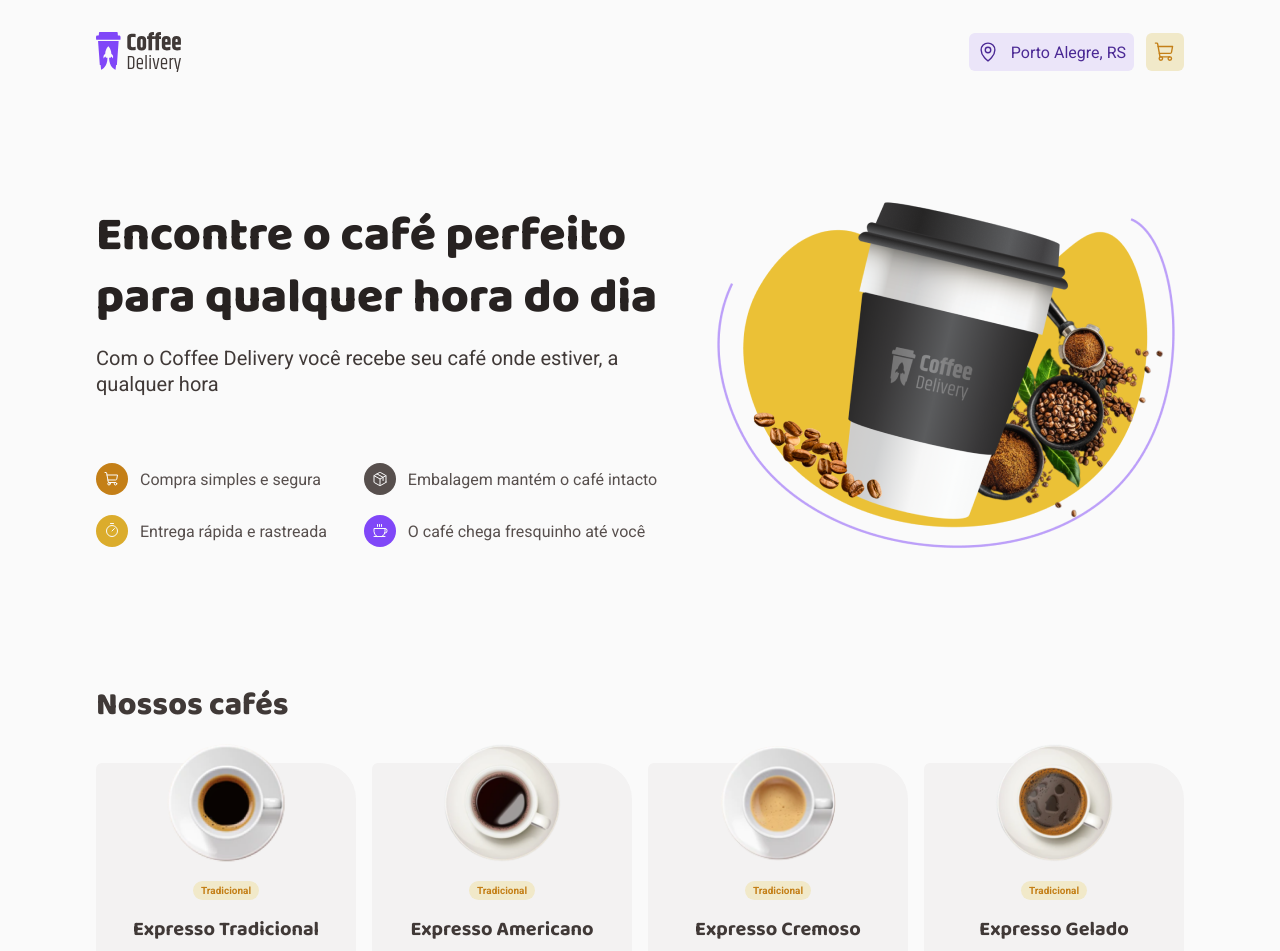
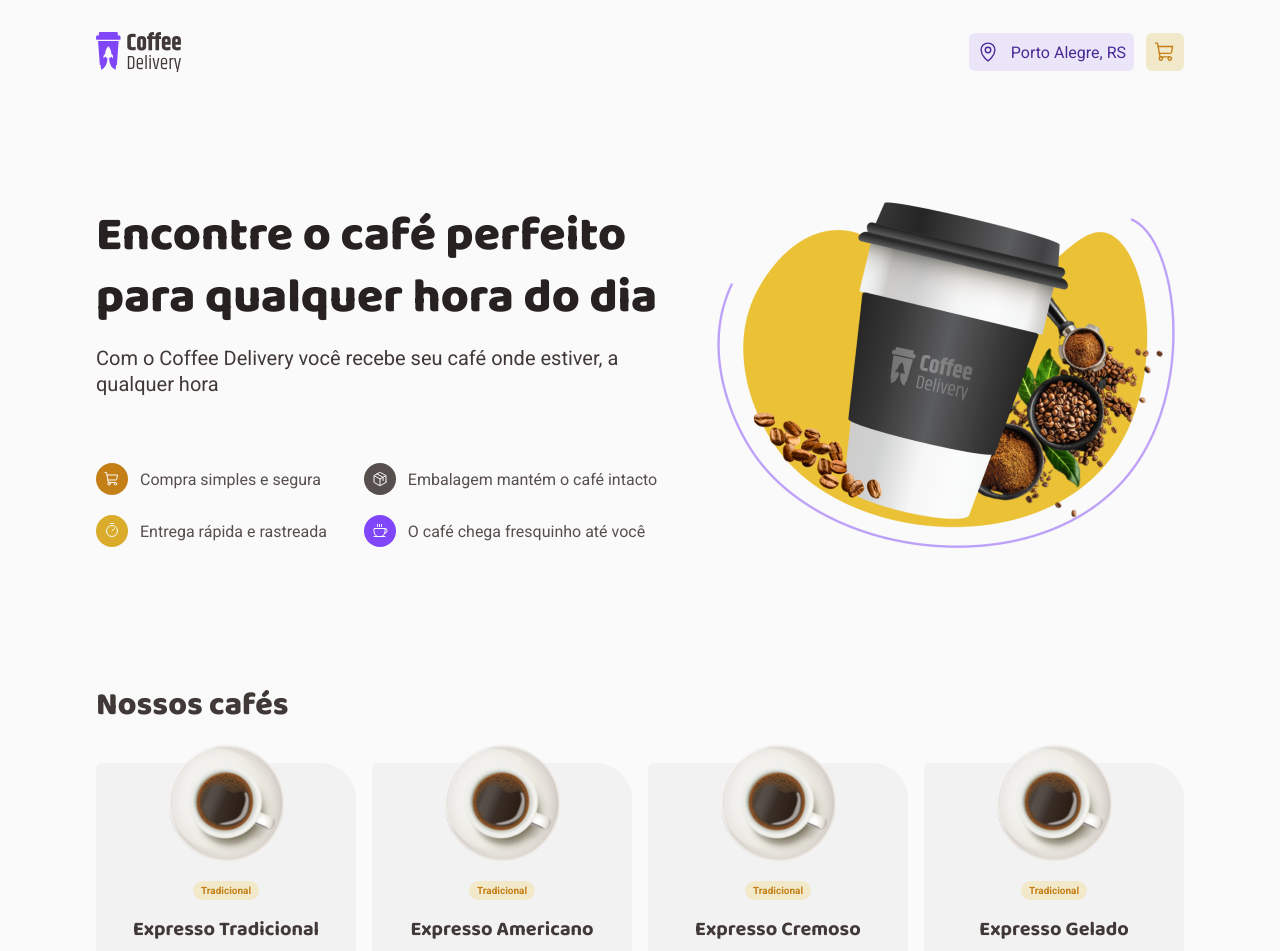
Before and after one commit to welissonmwse/coffe-delivery, a React (Vite) app: page / in a window 1280 px wide. Shown: the top 951 px of the page. Built offline with nearby package versions, Linux system fonts and the light colour scheme; data requests are answered from the project's data file.

Commit message:
listando os produtos

```diff
--- a/package.json
+++ b/package.json
@@ -19,6 +19,7 @@
   },
   "devDependencies": {
     "@rocketseat/eslint-config": "^1.1.3",
+    "@types/node": "^18.6.2",
     "@types/react": "^18.0.15",
     "@types/react-dom": "^18.0.6",
     "@types/styled-components": "^5.1.25",
--- a/src/pages/Home/index.tsx
+++ b/src/pages/Home/index.tsx
@@ -3,8 +3,9 @@ import { Header } from '../../components/Header'
 import BackgroundCoffe from '../../assets/Imagem.png'
 import * as C from './styles'
 import { Card } from '../../components/Card'
-import { products } from '../../utils/products'
+import ArabeCoffe from '../../assets/arabe.svg'
 import { useEffect, useState } from 'react'
+import { api } from '../../services/api'
 
 interface CoffeDataType {
   id: number
@@ -13,7 +14,6 @@ interface CoffeDataType {
   tags: string
   description: string
   price: string
-  amount: number
 }
 
 export function Home() {
@@ -33,7 +33,11 @@ export function Home() {
   }
 
   useEffect(() => {
-    setCoffes(products)
+    ;(async () => {
+      const response = await api.get<CoffeDataType[]>('/products')
+      setCoffes(response.data)
+    })()
+    // setCoffes(products)
   }, [])
 
   return (
@@ -88,7 +92,7 @@ export function Home() {
             <Card
               key={coffe.id}
               name={coffe.name}
-              image={coffe.image}
+              image={ArabeCoffe}
               price={coffe.price}
               tags={coffe.tags}
               description={coffe.description}
```
Also changed, not shown: 1 other file (tests, documents, lock files or other folders).
